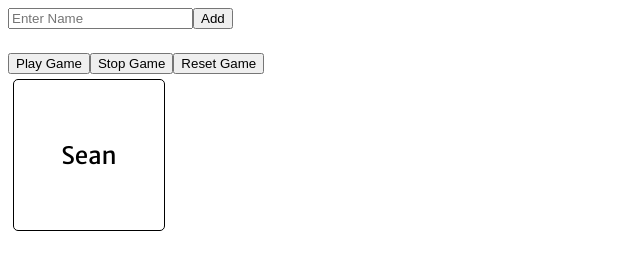
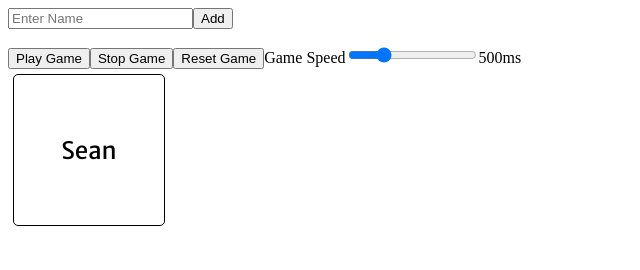
Before and after one commit to swhalley/Gonzo, a React app: page / in a window 1280 px wide. Shown: the whole page, without its empty margins (0-640 px from the left). Built offline with nearby package versions, Linux system fonts and the light colour scheme.

Commit message:
added a slider to control game speed

```diff
--- a/src/components/GameEngine.js
+++ b/src/components/GameEngine.js
@@ -1,7 +1,16 @@
 import React from 'react';
 
 class GameEngine extends React.Component{
-    playGameHandle
+
+    constructor(){
+        super();
+
+        this.playGameHandle = null;
+
+        this.state = {
+            gameSpeed : 500
+        }
+    }
 
     render(){
         return (
@@ -9,6 +18,10 @@ class GameEngine extends React.Component{
                 <button onClick={this.runGame.bind(this)}>Play Game</button>
                 <button onClick={this.stopGame.bind(this)}>Stop Game</button>
                 <button onClick={this.resetGame.bind(this)}>Reset Game</button>
+                <label>Game Speed</label>
+                <input type="range" value={this.state.gameSpeed} min="0" max="2000" step="100"
+                       onChange={ this.updateGameSpeed.bind(this)} />
+                <span>{this.state.gameSpeed}ms</span>
             </div>
         )
     }
@@ -25,10 +38,8 @@ class GameEngine extends React.Component{
 
             this.props.updatePlayer( randomPlayer );
 
-            this.playGameHandle = setTimeout( this.runGame.bind(this), 500 );
-            //Also consider adding a slider for game speed.
+            this.playGameHandle = setTimeout( this.runGame.bind(this), this.state.gameSpeed );
         }
-        return;
     }
 
     stopGame(){
@@ -41,6 +52,12 @@ class GameEngine extends React.Component{
             this.props.updatePlayer( this.props.players[id] );
         });
     }
+
+    updateGameSpeed( event ){
+        this.setState( {
+            gameSpeed : window.parseInt(event.target.value)
+        });
+    }
 }
 
 export default GameEngine;
--- a/src/css/styles.css
+++ b/src/css/styles.css
@@ -1,12 +1,11 @@
-body {
-    font-family: 'Merriweather Sans', sans-serif;
-    font-size: 24px;
-}
 
 .cardDeck{
     position: relative;
     display: flex;
     flex-wrap: wrap;
+
+    font-family: 'Merriweather Sans', sans-serif;
+    font-size: 24px;
 }
 
 .card{
```
